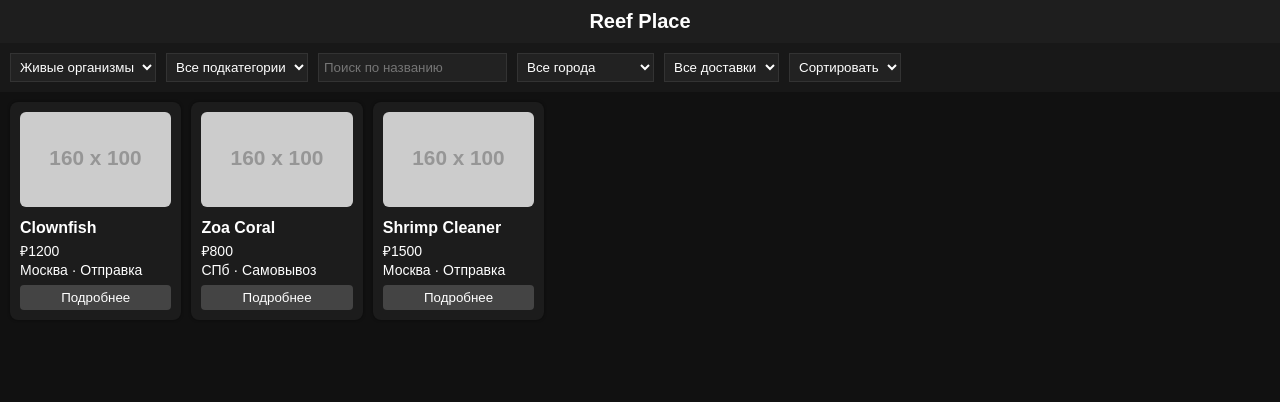
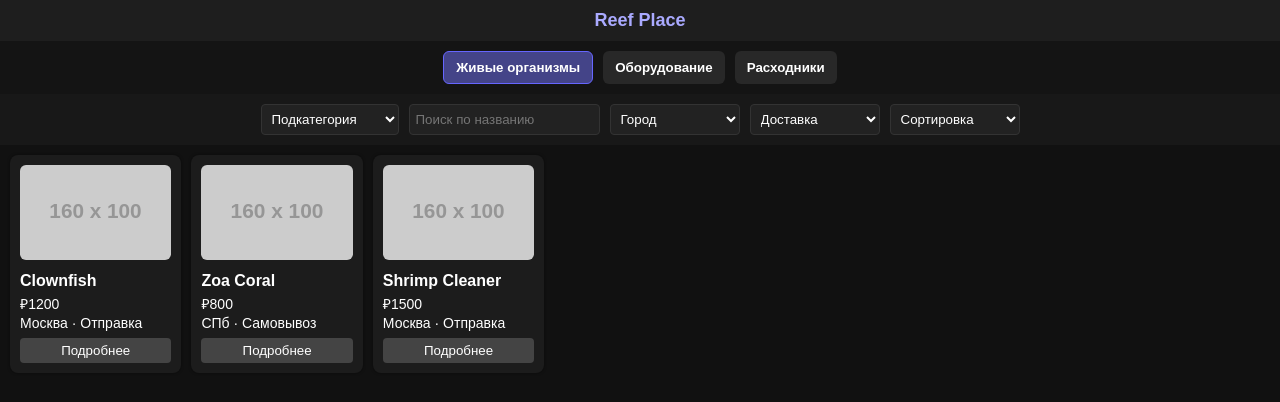
Before and after one commit to Ivan200020/Reefplace, a website: page public/index.html in a window 1280 px wide. Drawn offline with Linux system fonts and the light colour scheme; placeholder pictures from the web are drawn by us.

Commit message:
new header UI

```diff
--- a/package.json
+++ b/package.json
@@ -1,6 +1,6 @@
 
 {
-  "name": "reefplace-library",
+  "name": "reefplace-header",
   "version": "1.0.0",
   "main": "server/server.js",
   "scripts": {
--- a/public/index.html
+++ b/public/index.html
@@ -2,15 +2,33 @@
 <!DOCTYPE html>
 <html lang="en">
 <head>
-  <meta charset="UTF-8">
+  <meta charset="UTF-8" />
   <meta name="viewport" content="width=device-width, initial-scale=1.0"/>
   <title>Reef Place</title>
   <style>
     body {margin:0;font-family:sans-serif;background:#111;color:#fff;}
-    header {background:#1e1e1e;padding:10px;text-align:center;font-size:20px;font-weight:bold;}
-    .filters {padding:10px;background:#181818;display:flex;flex-wrap:wrap;gap:10px;}
+    header {
+      background:#1e1e1e;padding:10px;text-align:center;
+      font-size:18px;font-weight:800;color:#aaf;
+    }
+    .categories {
+      display:flex;justify-content:center;gap:10px;padding:10px;
+      background:#141414;
+    }
+    .categories button {
+      background:#282828;border:none;padding:8px 12px;border-radius:6px;
+      color:#fff;font-weight:bold;cursor:pointer;
+    }
+    .categories button.active {
+      background:#448;border:1px solid #66f;
+    }
+    .filters {
+      padding:10px;display:flex;flex-wrap:wrap;gap:10px;
+      background:#181818;justify-content:center;
+    }
     .filters select, .filters input {
-      background:#222;color:#fff;border:1px solid #333;padding:5px;
+      background:#222;color:#fff;border:1px solid #333;
+      padding:6px;border-radius:4px;min-width:130px;
     }
     .gallery {display:grid;grid-template-columns:repeat(auto-fill,minmax(160px,1fr));
               gap:10px;padding:10px;}
@@ -25,13 +43,17 @@
 </head>
 <body>
   <header>Reef Place</header>
+  <div class="categories">
+    <button class="active">Живые организмы</button>
+    <button>Оборудование</button>
+    <button>Расходники</button>
+  </div>
   <div class="filters">
-    <select><option>Живые организмы</option><option>Оборудование</option><option>Расходники</option></select>
-    <select><option>Все подкатегории</option><option>Рыбы</option><option>Кораллы</option><option>Беспозвоночные</option></select>
+    <select><option>Подкатегория</option><option>Рыбы</option><option>Кораллы</option><option>Беспозвоночные</option></select>
     <input type="text" placeholder="Поиск по названию"/>
-    <select><option>Все города</option><option>Москва</option><option>Санкт-Петербург</option></select>
-    <select><option>Все доставки</option><option>Отправка</option><option>Самовывоз</option></select>
-    <select><option>Сортировать</option><option>Цена ↑</option><option>Цена ↓</option></select>
+    <select><option>Город</option><option>Москва</option><option>СПб</option></select>
+    <select><option>Доставка</option><option>Отправка</option><option>Самовывоз</option></select>
+    <select><option>Сортировка</option><option>Цена ↑</option><option>Цена ↓</option></select>
   </div>
   <div class="gallery">
     <div class="card"><img src="https://via.placeholder.com/160x100/228" />
```
Also changed, not shown: README.txt.
